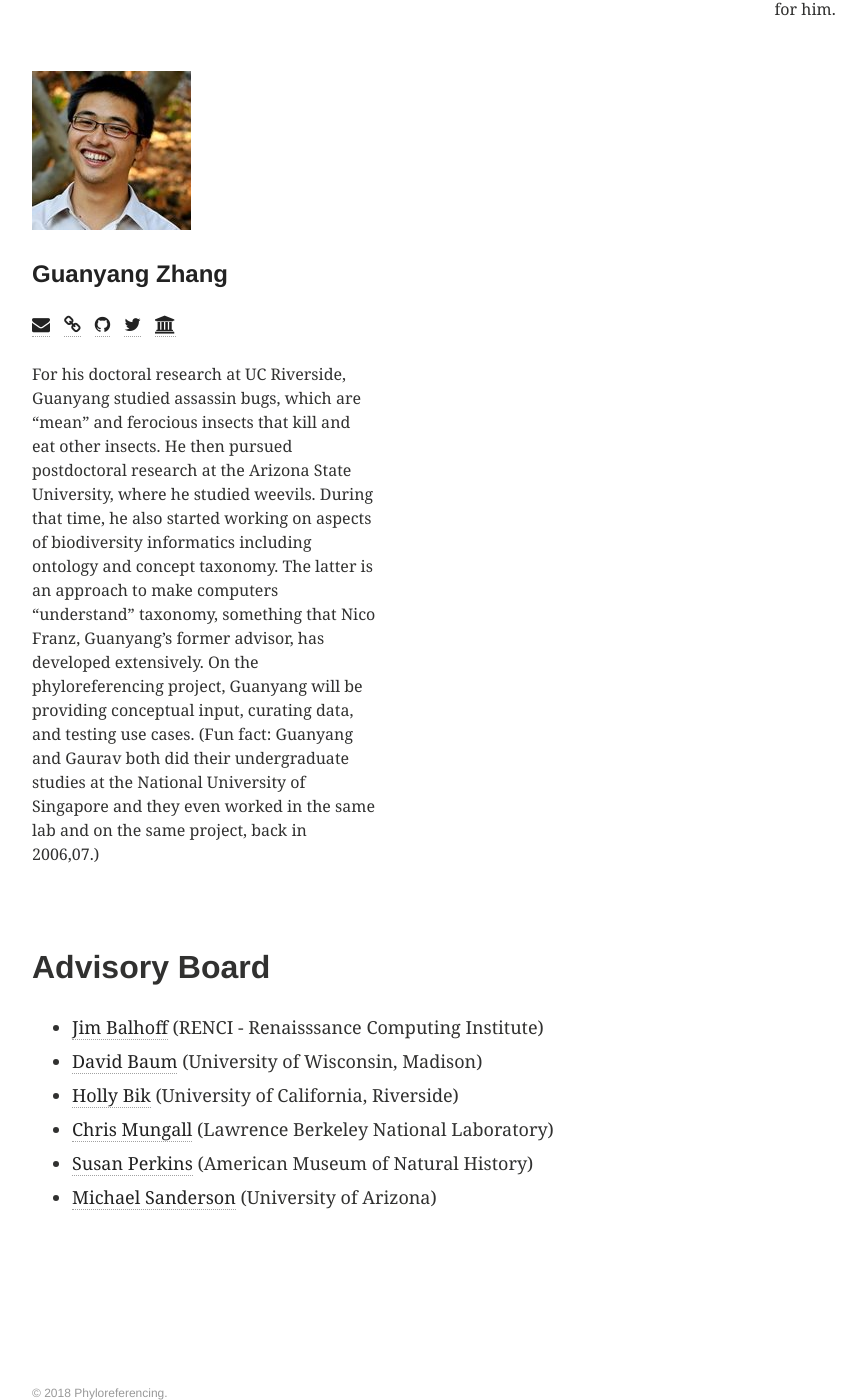
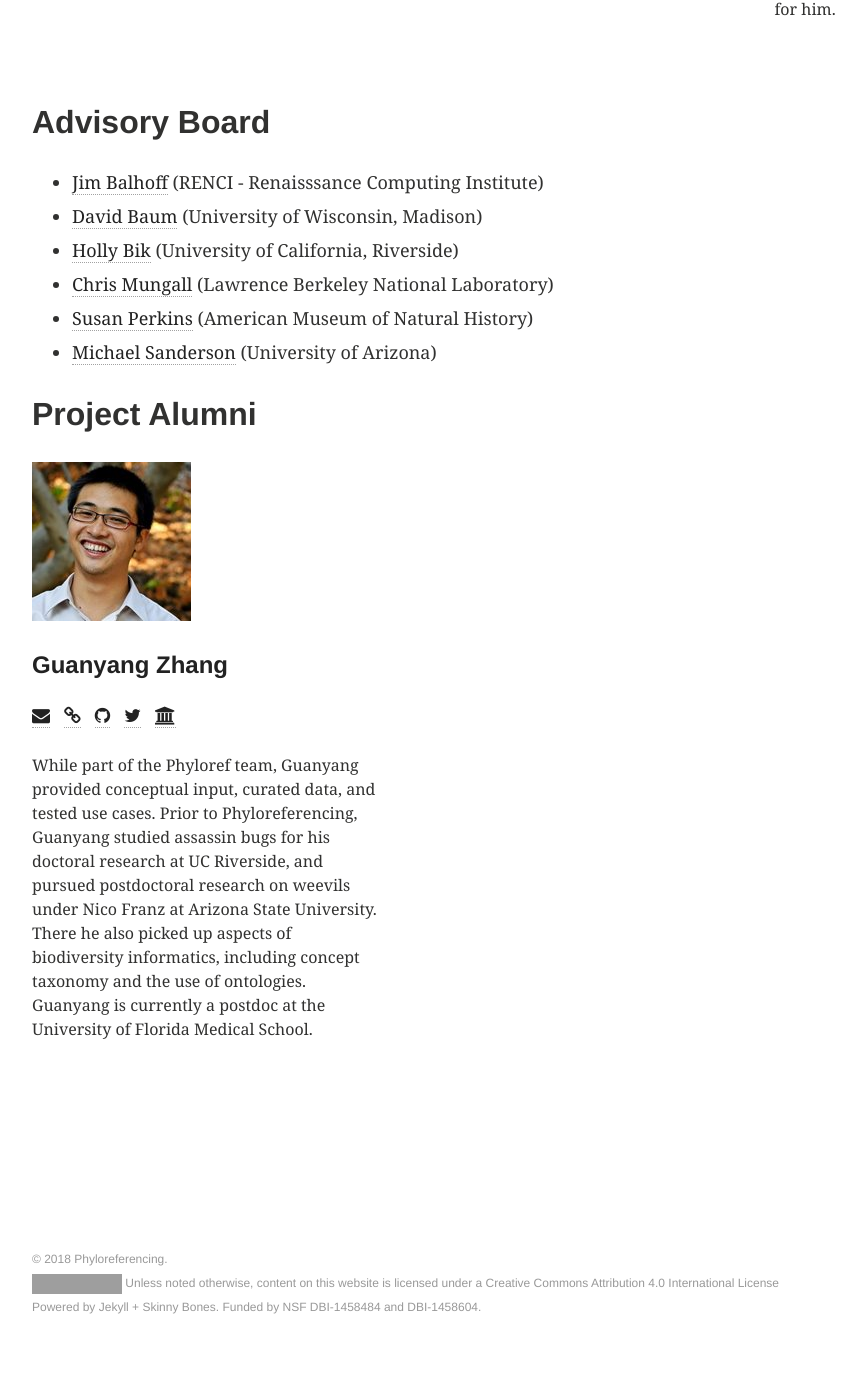
Before and after one commit to phyloref/phyloref.github.io, a Jekyll site: the page built from _pages/people.md, in a window 1280 px wide and 1400 px high, scrolled down 965 px. Shown: the whole window, without its empty margins (64-925 px from the left). Built offline with Jekyll 4.4.1, drawn with Linux system fonts in a browser that asks for light colours; comment, search, counter and statistics services are not loaded; grey boxes are pictures that could not be loaded.

Commit message:
Moves Guanyang to alumni and updates his bio

```diff
--- a/_data/authors.yml
+++ b/_data/authors.yml
@@ -40,7 +40,7 @@ gyzhang:
   web: http://www.somanyinsects.org
   email: gyz151@gmail.com
   bio: "Entomologist, taxonomist and aspiring bioinformatics scientist. Has described 30 new insect species. Able to sequence DNA, draw (insect) genitalia, but also crunch some data"
-  fullbio: "For his doctoral research at UC Riverside, Guanyang studied assassin bugs, which are “mean” and ferocious insects that kill and eat other insects. He then pursued postdoctoral research at the Arizona State University, where he studied weevils. During that time, he also started working on aspects of biodiversity informatics including ontology and concept taxonomy. The latter is an approach to make computers “understand” taxonomy, something that Nico Franz, Guanyang’s former advisor, has developed extensively. On the phyloreferencing project, Guanyang will be providing conceptual input, curating data, and testing use cases. (Fun fact: Guanyang and Gaurav both did their undergraduate studies at the National University of Singapore and they even worked in the same lab and on the same project, back in 2006,07.)"
+  fullbio: "While part of the Phyloref team, Guanyang provided conceptual input, curated data, and tested use cases. Prior to Phyloreferencing, Guanyang studied assassin bugs for his doctoral research at UC Riverside, and pursued postdoctoral research on weevils under Nico Franz at Arizona State University. There he also picked up aspects of biodiversity informatics, including concept taxonomy and the use of ontologies. Guanyang is currently a postdoc at the University of Florida Medical School."
   avatar: Guanyang_Zhang-avatar-160.jpeg
   twitter: gyzhang2
   github: gzhang2
--- a/_data/personnel.yml
+++ b/_data/personnel.yml
@@ -4,4 +4,6 @@ staff:
   - ncellinese
   - hlapp
   - gaurav
+
+alumni:
   - gyzhang
--- a/_pages/people.md
+++ b/_pages/people.md
@@ -43,6 +43,28 @@ ads: false
 * [Susan Perkins][SLP] (American Museum of Natural History)
 * [Michael Sanderson][MJS] (University of Arizona)
 
+## Project Alumni
+
+<div class="tiles">
+{% for staff in site.data.personnel.alumni %}
+{% assign person = site.data.authors[staff] %}
+  <div class="blog-list-item" itemscope itemtype="http://schema.org/Person">
+    {% if person.avatar %}
+	<img src="{{ site.url }}/images/{{ person.avatar }}" alt="{{ person.name }}" itemprop="image">
+    {% endif %}
+	<h4>{% if person.web %}<a href="{{ person.web }}" itemprop="name">{{ person.name }}</a>{% else %}<span itemprop="author">{{ person.name }}</span>{% endif %}</h4>
+    <p>
+    {% if person.email %}<a href="mailto:{{ person.email | encode_email }}"><i class="fa fa-envelope" aria-hidden="true"></i></a> &nbsp; {% endif %}
+    {% if person.web %}<a href="{{ person.web }}" target="_blank"><i class="fa fa-link" aria-hidden="true"></i></a> &nbsp; {% endif %}
+    {% if person.github %}<a href="http://github.com/{{ person.github }}" target="_blank"><i class="fa fa-github" aria-hidden="true"></i></a> &nbsp; {% endif %}
+    {% if person.twitter %}<a href="http://twitter.com/{{ person.twitter }}" target="_blank"><i class="fa fa-twitter" aria-hidden="true"></i></a> &nbsp; {% endif %}
+    {% if person.scholar %}<a href="{{ person.scholar }}" target="_blank"><i class="fa fa-university" aria-hidden="true"></i></a> &nbsp; {% endif %}
+    </p>
+    <p class="author-bio" itemprop="description">{% if person.fullbio %}{{ person.fullbio }}{% else %}{{ person.bio }}{% endif %}</p>
+  </div><!-- .blog-list-item -->
+{% endfor %}
+</div><!-- /.tiles -->
+
 [JPB]: https://orcid.org/0000-0002-8688-6599
 [DAB]: http://botany.wisc.edu/baumlab/people/david-baum/
 [HMB]: http://www.hollybik.com/about/
```
